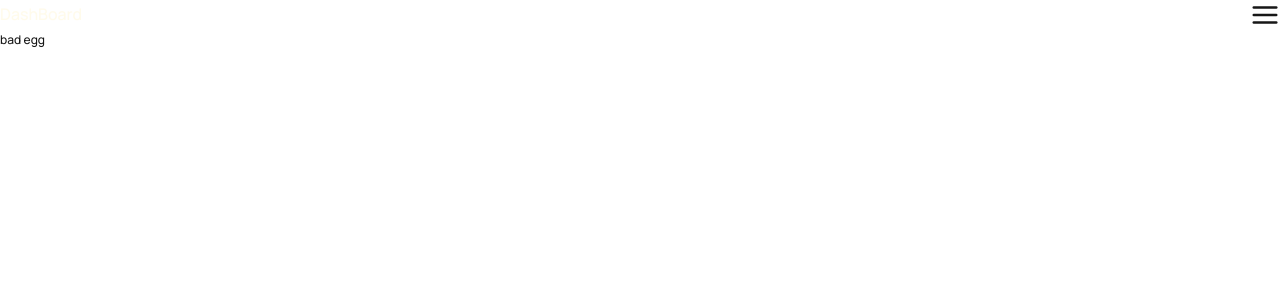
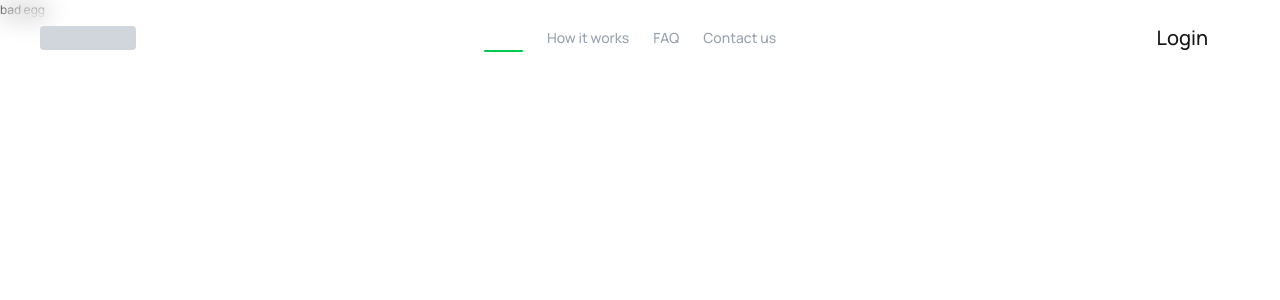
Before and after one commit to xircarstudio/crypto-proj, a React (Vite) app: page / in a window 1280 px wide. Shown: the top 300 px of the page. Built offline with nearby package versions, Linux system fonts and the light colour scheme; a web font is replaced by a local one.

Commit message:
Home page navbar

```diff
--- a/package.json
+++ b/package.json
@@ -12,6 +12,7 @@
   "dependencies": {
     "@heroui/navbar": "^2.2.14",
     "@tailwindcss/vite": "^4.1.3",
+    "motion": "^12.9.4",
     "react": "^19.0.0",
     "react-dom": "^19.0.0",
     "react-icons": "^5.5.0",
--- a/src/components/common/buttons/Button.jsx
+++ b/src/components/common/buttons/Button.jsx
@@ -1,9 +1,11 @@
 import React from "react";
+import { motion } from "framer-motion";
 
 function Button({ type, children, onClick, disabled, className, ...props }) {
   const typeVariants = {
     primary: "btn-primary btn dark:bg-body btn ",
     secondary: "btn btn-secondary ",
+    home: " btn-home px-8 py-2 rounded-full font-medium text-xl",
     primaryDark:
       "bg-body text-white shadow-custom-light transform hover:bg-primary hover:text-body hover:shadow-custom-dark hover:translate-y-[-2px] p-2 rounded dark:bg-primary dark:text-body dark:hover:bg-body dark:hover:text-white",
     yellow: "bg-yellow-300 hover:bg-yellow-400 text-black",
@@ -12,14 +14,16 @@ function Button({ type, children, onClick, disabled, className, ...props }) {
   const buttonClass = `${typeVariants[type]} p-2 rounded ${className}`;
 
   return (
-    <button
+    <motion.button
+      whileHover={{ scale: 1.05 }}
+      whileTap={{ scale: 0.95 }}
       className={buttonClass}
       onClick={onClick}
       disabled={disabled}
       {...props}
     >
       {children}
-    </button>
+    </motion.button>
   );
 }
 
--- a/src/pages/public/components/Navbar.jsx
+++ b/src/pages/public/components/Navbar.jsx
@@ -1,20 +1,23 @@
-import React, { useState, useEffect, useRef } from "react";
+import React, { useEffect, useRef, useState } from "react";
+import { motion } from "framer-motion";
+import CryptoStack from "../../../assets/home/crypto-stack.svg";
+import Naira from "../../../assets/home/naira.svg";
+import MonkeyBnb from "../../../assets/home/monkey-bnb.png";
+import CatNaira from "../../../assets/home/cat-naira.png";
+import { FiHome, FiMenu, FiSettings, FiUser, FiX } from "react-icons/fi";
 import { Link, useLocation } from "react-router-dom";
-import { FiHome, FiUser, FiSettings, FiMenu, FiX } from "react-icons/fi";
 import Theme from "../../../components/common/Theme";
 import Button from "../../../components/common/buttons/Button";
-
-const navItems = [
-  { name: "Home", path: "/", icon: <FiHome /> },
-  { name: "Profile", path: "/profile", icon: <FiUser /> },
-  { name: "Settings", path: "/settings", icon: <FiSettings /> },
+const navLinks = [
+  { id: "home", label: "Home" },
+  { id: "how", label: "How it works" },
+  { id: "faq", label: "FAQ" },
+  { id: "contact", label: "Contact us" },
 ];
-
-export default function Navbar() {
+const Navbar = () => {
   const [open, setOpen] = useState(false);
   const location = useLocation();
   const sidebarRef = useRef(null);
-
   useEffect(() => {
     const handleClickOutside = (event) => {
       if (
@@ -33,68 +36,108 @@ export default function Navbar() {
     };
   }, [open]);
 
+  const [active, setActive] = useState("home");
+
+  useEffect(() => {
+    const handleScroll = () => {
+      const scrollY = window.scrollY + 150;
+      for (const link of navLinks) {
+        const section = document.getElementById(link.id);
+        if (
+          section &&
+          section.offsetTop <= scrollY &&
+          section.offsetTop + section.offsetHeight > scrollY
+        ) {
+          setActive(link.id);
+        }
+      }
+    };
+
+    window.addEventListener("scroll", handleScroll);
+    return () => window.removeEventListener("scroll", handleScroll);
+  }, []);
+
   return (
     <>
-      <div className="bg-white dark:bg-black flex flex-row justify-between items-center">
-        <div>
-          <h1 className="text-md text-amber-50 dark:text-amber-300">
-            DashBoard
-          </h1>
+      <motion.nav
+        initial={{ opacity: 0, y: -20 }}
+        animate={{ opacity: 1, y: 0 }}
+        transition={{ duration: 0.6 }}
+        className="fixed top-0 left-0 right-0 z-50 bg-home-bg/90 backdrop-blur-md flex justify-between items-center px-10 py-4"
+      >
+        <div className="w-24 h-6 bg-gray-300 rounded " />
+
+        <div className="hidden md:flex space-x-6 text-sm relative">
+          {navLinks.map((link) => (
+            <div
+              key={link.id}
+              className="relative cursor-pointer"
+              onClick={() => {
+                document
+                  .getElementById(link.id)
+                  ?.scrollIntoView({ behavior: "smooth" });
+                setActive(link.id);
+              }}
+            >
+              {active === link.id && (
+                <motion.div
+                  layoutId="activeLink"
+                  className="absolute -bottom-1 left-0 right-0 h-[2px] bg-green-500 rounded"
+                />
+              )}
+              <span
+                className={`transition-colors ${
+                  active === link.id ? "text-white" : "text-gray-400"
+                }`}
+              >
+                {link.label}
+              </span>
+            </div>
+          ))}
         </div>
-        <div className="hidden md:flex z-50">
+
+        <div className="hidden md:flex">
+          <Button type="home">Login</Button>
+        </div>
+
+        <div className="block md:hidden z-50">
           <button
             onClick={() => setOpen((prev) => !prev)}
-            className="text-body dark:text-primary text-3xl"
+            className="text-white text-3xl"
           >
             {open ? <FiX /> : <FiMenu />}
           </button>
         </div>
-      </div>
+      </motion.nav>
 
       <div
         ref={sidebarRef}
-        className={`hidden md:flex fixed top-0 left-0 h-full w-64 bg-gray-900 text-white p-6 flex-col gap-6 transition-transform duration-300 z-40 ${
+        className={`flex md:hidden fixed top-0 left-0 h-full w-64 bg-gray-900 text-white p-6 flex-col gap-6 transition-transform duration-300 z-40 ${
           open ? "translate-x-0" : "-translate-x-full"
         }`}
       >
         <h2 className="text-xl font-bold mb-6">Menu</h2>
-        {navItems.map((item) => (
-          <Link
-            key={item.path}
-            to={item.path}
-            className={`flex items-center gap-3 p-2 rounded hover:bg-gray-700 transition ${
-              location.pathname === item.path ? "bg-gray-700 font-semibold" : ""
-            }`}
-            onClick={() => setOpen(false)}
+        {navLinks.map((link) => (
+          <div
+            key={link.id}
+            className="text-white py-2 px-3 rounded hover:bg-gray-700"
+            onClick={() => {
+              document
+                .getElementById(link.id)
+                ?.scrollIntoView({ behavior: "smooth" });
+              setOpen(false);
+            }}
           >
-            {item.icon}
-            {item.name}
-          </Link>
+            {link.label}
+          </div>
         ))}
         <Theme />
         <Button type="primaryDark" onClick={() => alert("Button clicked!")}>
           Click Me
         </Button>
       </div>
-
-      {open && (
-        <div className="hidden md:block fixed inset-0 bg-black bg-opacity-50 z-30" />
-      )}
-
-      <div className="md:hidden fixed bottom-0 left-0 w-full bg-gray-900 text-white flex justify-around items-center py-2 z-50 shadow-lg">
-        {navItems.map((item) => (
-          <Link
-            key={item.path}
-            to={item.path}
-            className={`flex flex-col items-center text-sm ${
-              location.pathname === item.path ? "text-blue-400" : "text-white"
-            }`}
-          >
-            {item.icon}
-            <span>{item.name}</span>
-          </Link>
-        ))}
-      </div>
     </>
   );
-}
+};
+
+export default Navbar;
```
Also changed, not shown: 1 other file (tests, documents, lock files or other folders).
